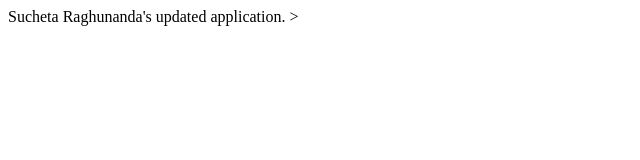
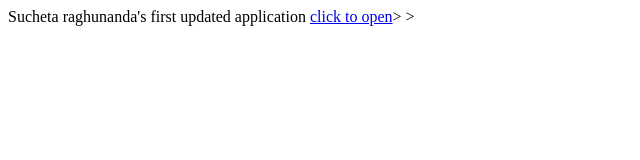
Before and after one commit to Such1602/MyFirstRepo, a plain HTML site: page index.html in a window 1280 px wide. Shown: the whole page, without its empty margins (0-640 px from the left). Drawn offline with Linux system fonts and the light colour scheme.

Commit message:
Update index.html

```diff
--- a/index.html
+++ b/index.html
@@ -4,6 +4,7 @@
 	<title>SUCHETA RAGHUNANDA</title>
 </head>
 <body>
-Sucheta Raghunanda's updated application.
+Sucheta raghunanda's first updated application
+<a href="http://google.com">click to open</a>>
 </body>
 </html>>
```
